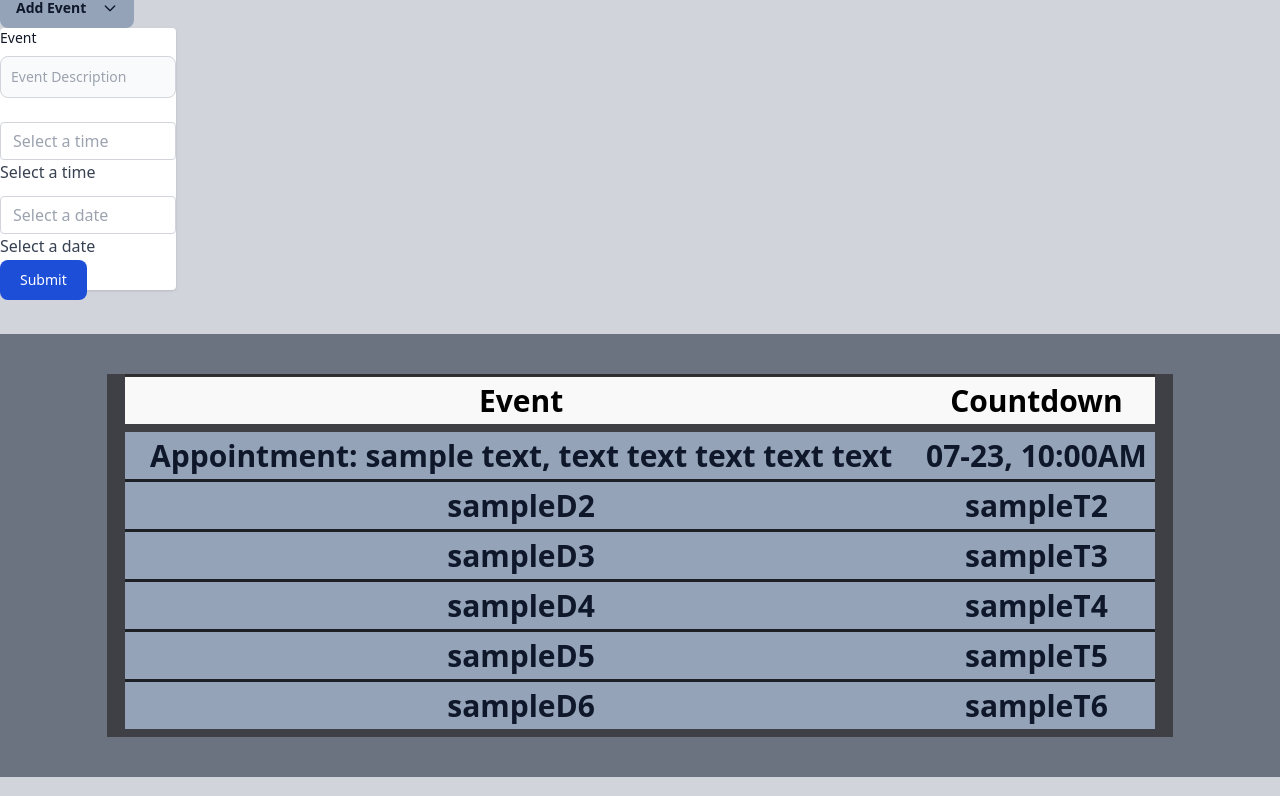
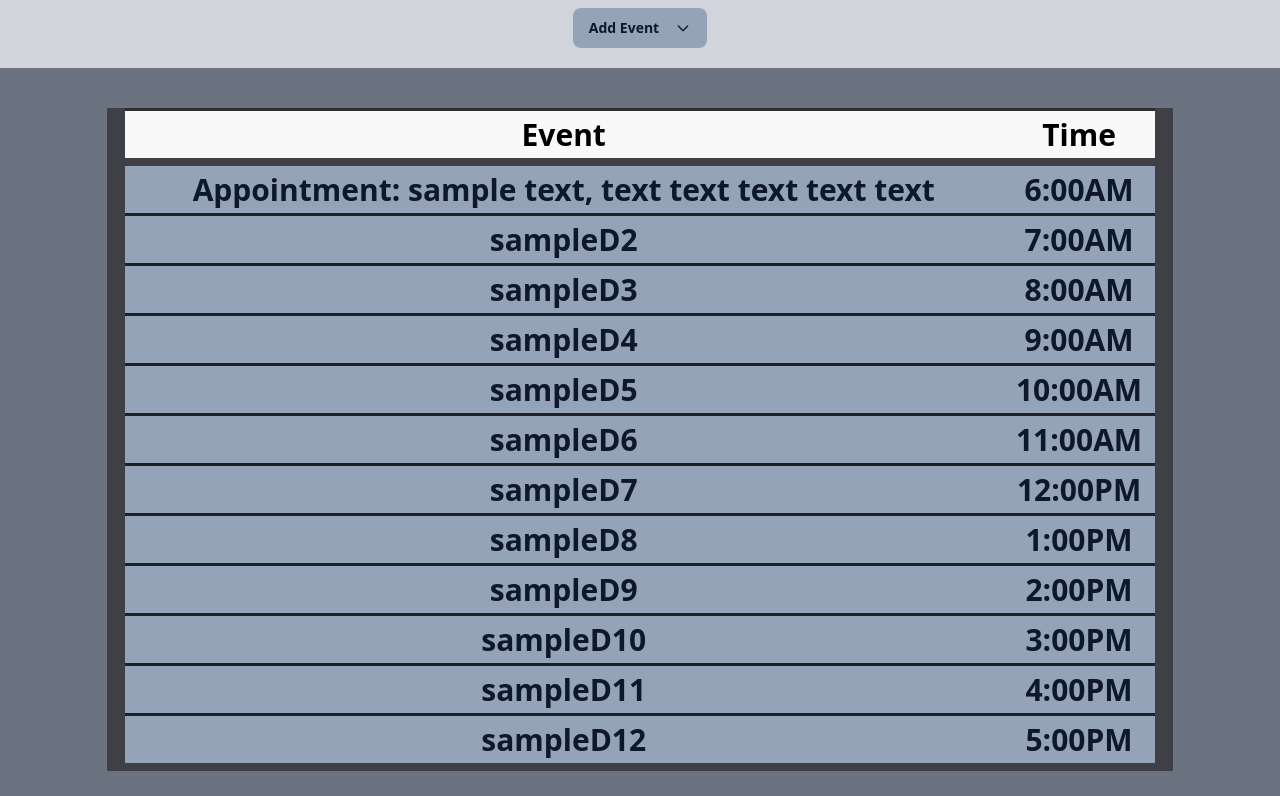
Before and after one commit to LimeRicky84/The-Plan, a plain HTML site: page today.html in a window 1280 px wide. Shown: the part 88-884 px from the top of the page. Drawn offline with nearby package versions, Linux system fonts and the light colour scheme.

Commit message:
today.html functionality

```diff
--- a/assets/script.js
+++ b/assets/script.js
@@ -45,6 +45,7 @@ var calendarStart = moment("06.01.2022");
 var calendarFirstDay = moment("06.01.2022");
 
 /* set calendar month*/
+if (monthEl) {
 var calendarMonth = moment().format('MMMM');
 monthEl.textContent = calendarMonth
 function setDay() {
@@ -381,3 +382,25 @@ function prevClick() {
 var todayEl = moment().format('MMM DD, YYYY');
 dateEl.textContent = todayEl
 wednesdayStart();
+}
+// set today info on today page
+var timeEl = document.getElementById("time-display");
+var timeDEl = moment().format('MMM DD YY, h:mm a');
+console.log(timeDEl)
+timeEl.textContent = timeDEl
+
+function dropdown() {
+  document.getElementById("dropdownMenu").classList.toggle("show")
+};
+var dropdowns = document.getElementsByName("content")
+
+window.onclick = function(event) {
+  console.log("clicked")
+  if (event.target.matches('#dropdownButton')) {
+    var dropdown = document.getElementByName("content")
+
+      if (dropdown.classList.contains('show')) {
+        dropdown.classList.remove('show');
+      } else {dropdown.classList.add('show')}
+  }
+};
--- a/assets/style.css
+++ b/assets/style.css
@@ -55,6 +55,12 @@ tr {
     border-top: 3px solid rgba(0, 0, 0, 0.8);
 }
 
+
+.show {
+    display: none;
+}
+
+
 td {
     background-color: #94a3b8;
     color: #0f172a;
--- a/today.html
+++ b/today.html
@@ -13,13 +13,13 @@
 <body class="bg-gray-300">
     <header class="md:container pt-10 pb-5 md:mx-auto">
         <h1 id="time-display" class="text-3xl text-center font-bold">
-            00:00:00
+            todaysDate:
         </h1>
-        <div>
-            <button id="dropdownButton" class="flex justify-center bg-slate-400 text-slate-900 font-semibold hover:bg-slate-600 hover:text-slate-200 focus:ring-4 focus:outline-none focus:ring-slate-600 font-medium rounded-lg text-sm px-4 py-2.5 text-center inline-flex items-center dark:focus:ring-slate-800"
+        <div class="flex justify-center pt-5">
+            <button id="dropdownButton" onclick="dropdown()" class="bg-slate-400 text-slate-900 font-semibold hover:bg-slate-600 hover:text-slate-200 focus:ring-4 focus:outline-none focus:ring-slate-600 font-medium rounded-lg text-sm px-4 py-2.5 text-center inline-flex items-center dark:focus:ring-slate-800"
              type="button">Add Event <svg class="w-4 h-4 ml-4" fill="none" stroke="currentColor" viewBox="0 0 24 24" xmlns="http://www.w3.org/2000/svg"><path stroke-linecap="round" stroke-linejoin="round" stroke-width="2" d="M19 9l-7 7-7-7"></path></svg></button>
                 <!-- Dropdown menu -->
-                <div id="dropdownMenu" class="z-10 bg-white divide-y divide-gray-100 rounded shadow w-44 dark:bg-gray-700">
+                <div id="dropdownMenu" name="content" class="show z-10 bg-white divide-y divide-gray-100 rounded shadow w-44 dark:bg-gray-700">
                     <form>
                         <div class="mb-6">
                         <label for="event" class="block mb-2 text-sm font-medium text-gray-900 dark:text-gray-300">Event</label>
@@ -30,7 +30,6 @@
                             <input type="text"
                                 class="form-control block w-full px-3 py-1.5 text-base font-normal text-gray-700 bg-white bg-clip-padding border border-solid border-gray-300 rounded transition ease-in-out m-0 focus:text-gray-700 focus:bg-white focus:border-blue-600 focus:outline-none"
                                 placeholder="Select a time" />
-                            <label for="floatingInput" class="text-gray-700">Select a time</label>
                             </div>
                         </div>
                         <div class="flex items-center justify-center">
@@ -38,7 +37,6 @@
                             <input type="text"
                                 class="form-control block w-full px-3 py-1.5 text-base font-normal text-gray-700 bg-white bg-clip-padding border border-solid border-gray-300 rounded transition ease-in-out m-0 focus:text-gray-700 focus:bg-white focus:border-blue-600 focus:outline-none"
                                 placeholder="Select a date" />
-                            <label for="floatingInput" class="text-gray-700">Select a date</label>
                             </div>
                         </div>
                         <div class="flex items-start mb-6">
@@ -57,32 +55,56 @@
             <!-- need to shrink the time box but keep the table size the same -->
                 <tr class="table-auto grid-head">
                     <th>Event</th>
-                    <th>Countdown</th>
+                    <th>Time</th>
                 </tr>
                 <tr>
                     <td>Appointment: sample text, text text text text text
                     </td>
-                    <td>07-23, 10:00AM</td>
+                    <td>6:00AM</td>
                 </tr>
                 <tr>
                     <td>sampleD2</td>
-                    <td>sampleT2</td>
+                    <td>7:00AM</td>
                 </tr>
                 <tr>
                     <td>sampleD3</td>
-                    <td>sampleT3</td>
+                    <td>8:00AM</td>
                 </tr>
                 <tr>
                     <td>sampleD4</td>
-                    <td>sampleT4</td>
+                    <td>9:00AM</td>
                 </tr>
                 <tr>
                     <td>sampleD5</td>
-                    <td>sampleT5</td>
+                    <td>10:00AM</td>
                 </tr>
                 <tr>
                     <td>sampleD6</td>
-                    <td>sampleT6</td>
+                    <td>11:00AM</td>
+                </tr>
+                <tr>
+                    <td>sampleD7</td>
+                    <td>12:00PM</td>
+                </tr>
+                <tr>
+                    <td>sampleD8</td>
+                    <td>1:00PM</td>
+                </tr>
+                <tr>
+                    <td>sampleD9</td>
+                    <td>2:00PM</td>
+                </tr>
+                <tr>
+                    <td>sampleD10</td>
+                    <td>3:00PM</td>
+                </tr>
+                <tr>
+                    <td>sampleD11</td>
+                    <td>4:00PM</td>
+                </tr>
+                <tr>
+                    <td>sampleD12</td>
+                    <td>5:00PM</td>
                 </tr>
             </table>
             <div class="w-1 p-1"></div>
@@ -93,8 +115,11 @@
         <button class="w-1/12 justify-center bg-slate-400 text-slate-900 font-semibold hover:bg-slate-600 dark:focus:ring-slate-800 hover:text-slate-200 font-semibold py-2 px-4 border border-gray-800 rounded shadow">
             <a href="index.html">Main</a>
           </button>
+
     </footer>
 </body>
 <script src="https://cdnjs.cloudflare.com/ajax/libs/moment.js/2.27.0/moment.min.js"></script>
+<script src="https://cdnjs.cloudflare.com/ajax/libs/jquery/3.5.1/jquery.min.js"></script>
+<script src="https://code.jquery.com/ui/1.12.0/jquery-ui.min.js"></script>
 <script src="./assets/script.js"></script>
 </html>
```
